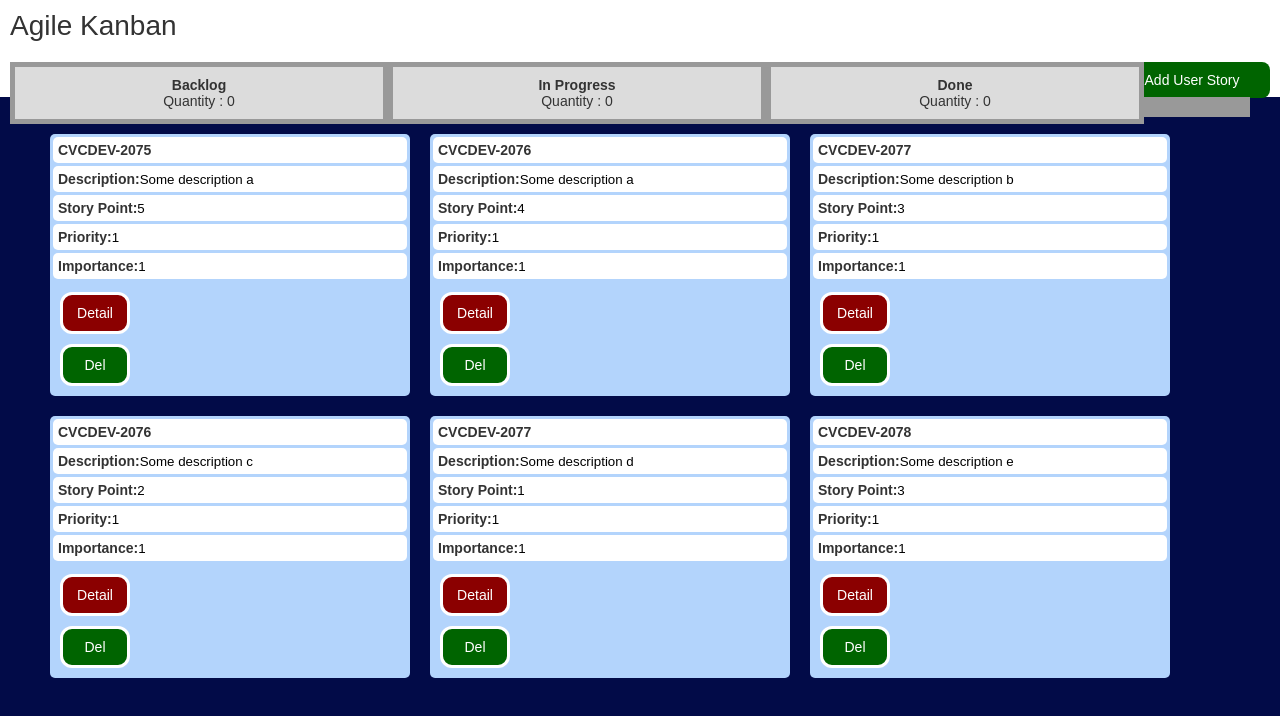
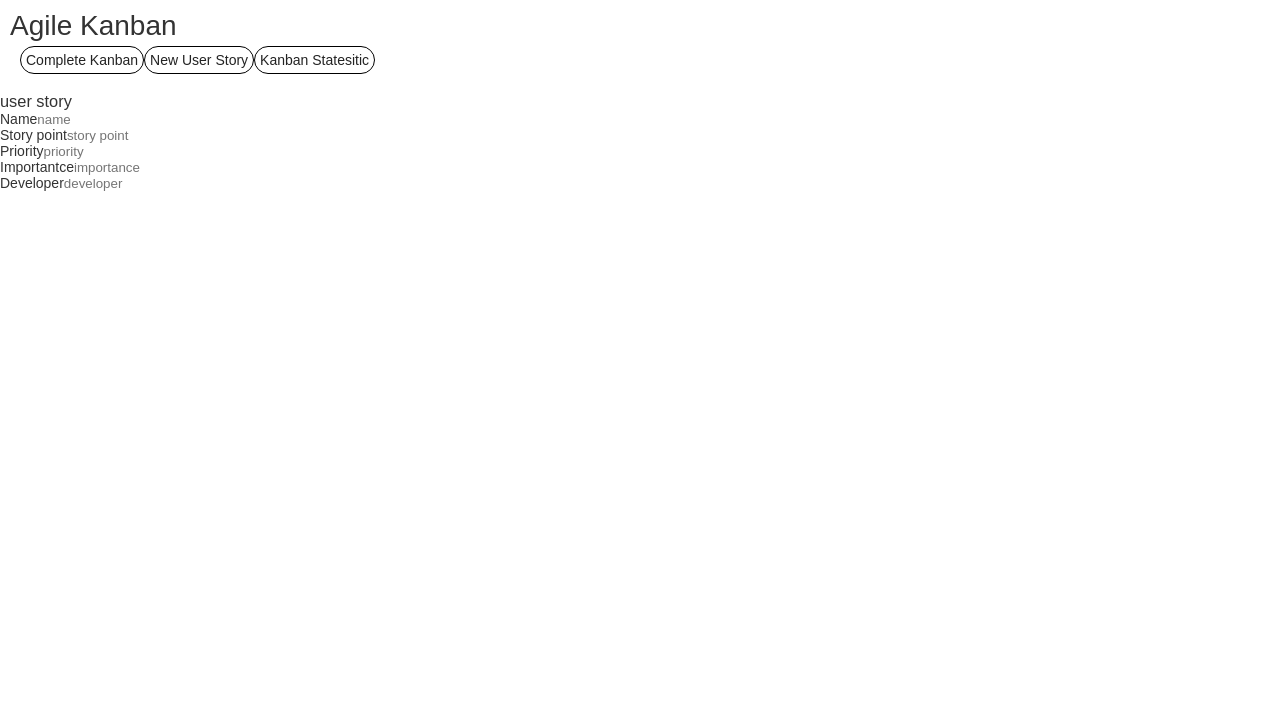
Before and after one commit to sunny809/AgileKanban, an Angular app: page /usEditor in a window 1280 px wide. Shown: the top 716 px of the page. Built offline with nearby package versions, Linux system fonts and the light colour scheme.

Commit message:
adding userstory layout, and layout enhancment.

```diff
--- a/src/app/app.component.css
+++ b/src/app/app.component.css
@@ -1,5 +1,13 @@
+/* the common css*/
+body { text-align: center; font-family:arial;margin:0; padding:0; background: #FFF;  color:#000;}
+div,form,img,ul,ol,li,dl,dt,dd {margin: 0; padding: 0; border: 0; }
+li{list-style-type:none;}
+img{vertical-align:top;}
+h1,h2,h3,h4,h5,h6 { margin:0; padding:0; font-weight:normal;}
+
+
 .header-bar {
-  /*background-color: #020B48;*/
+  /* background-color: #020B48; */
   background-color: white;
   margin: 0px;
   padding: 10px;
@@ -30,3 +38,22 @@
 /*margin: 0px;*/
 /*padding: 10px;*/
 /*}*/
+.nav {
+  border: 1px;
+  border-color: black;
+  height: 30px;
+  /* border-style:solid; */
+  border-radius: 5px;
+  padding: 5px;
+  margin: 5px;
+  /* border: 2px; */
+}
+.nav-link {
+  border-width: 1px;
+  border-color: black;
+  height: 30px;
+  /* border:solid; */
+  border-radius: 15px;
+  padding: 5px;
+  border-style: solid;
+}
--- a/src/app/app.component.html
+++ b/src/app/app.component.html
@@ -1,22 +1,9 @@
-<!--The content below is only a placeholder and can be replaced.-->
-
-  <!--<app-page-tailer></app-page-tailer>-->
-<div ngClass="header-bar">
+<div class='header-bar'>
   <h1>{{title}}</h1>
+  <nav class='nav'>
+    <a class='nav-link' routerLink="/kanban">Complete Kanban</a>
+    <a class='nav-link' routerLink="/usEditor">New User Story</a>
+    <a class='nav-link' routerLink="/usEditor">Kanban Statesitic</a>
+  </nav>
 </div>
-<app-kanban>
-
-</app-kanban>
-<!--
-<ul>
-  <li>
-    <h2><a target="_blank" rel="noopener" href="https://angular.io/tutorial">Tour of Heroes</a></h2>
-  </li>
-  <li>
-    <h2><a target="_blank" rel="noopener" href="https://github.com/angular/angular-cli/wiki">CLI Documentation</a></h2>
-  </li>
-  <li>
-    <h2><a target="_blank" rel="noopener" href="https://blog.angular.io/">Angular blog</a></h2>
-  </li>
-</ul>
--->
+<router-outlet></router-outlet>
--- a/src/app/kanban-header/kanban-header.component.css
+++ b/src/app/kanban-header/kanban-header.component.css
@@ -1,22 +1,25 @@
 .main-header {
-  background-color: white;
+  /* background-color: white; */
   /*float: none;*/
-  margin: 0px;
-  padding: 10px;
+  /* margin: 0px; */
+  /* padding: 10px; */
   height: 45px;
-
+  width: auto;
 }
 
 .header-column {
   text-align: center;
   background-color: gainsboro;
-  padding: 10px 30px 10px;
+  margin: 10px;
+  padding: 10px;
   border: solid;
-  border-color: #999999;
-  border-width: 5px;
+  /* border-color: #999999; */
+  /* border-width: 5px; */
   width: 30%;
-  height: auto;
+  height: 50px;
   float: left;
+  border-style: solid;
+  border-width: 1px;
 }
 
 .header-addnew {
--- a/src/app/kanban-header/kanban-header.component.html
+++ b/src/app/kanban-header/kanban-header.component.html
@@ -1,4 +1,4 @@
-<div class="main-header">
+<div>
   <div class="header-column"><b>Backlog</b>
     <div>Quantity : {{backLogQty}}</div>
   </div>
@@ -8,5 +8,5 @@
   <div class="header-column"><b>Done</b>
     <div>Quantity : {{doneQty}}</div>
   </div>
-  <div class="header-addnew" onclick="addNewUserStory() ">Add User Story</div>
+  <!-- <div class="header-addnew" onclick="addNewUserStory() ">Add User Story</div> -->
 </div>
--- a/src/app/kanban.service.ts
+++ b/src/app/kanban.service.ts
@@ -7,16 +7,17 @@ import {UserStory} from './UserStory';
 @Injectable()
 export class KanbanService {
 
-  userStory = [];
-  backLogCount = 0;
-  inProgressCount = 0;
-  doneCount = 0;
+  public userStory: UserStory[] = [];
+  backLogCount: number;
+  inProgressCount: number;
+  doneCount: number;
 
   constructor() {
     this.userStory = USER_STORYS;
     this.backLogCount = 0;
     this.inProgressCount = 0;
     this.doneCount = 0;
+    console.log('constructor done');
   }
 
   getUserStory(): UserStory[] {
@@ -42,26 +43,53 @@ export class KanbanService {
 
   refreshStat() {
     console.log('into the refresh state');
-    this.userStory.forEach(function (currentItem, index, userStory) {
+    console.log('inside' + this.backLogCount);
+
+    for (let i = 0; i < this.userStory.length; i++ ) {
+      const currentItem = this.userStory[i];
       const progress = currentItem.progress;
-      console.log('progress flag:' + progress);
+      // console.log('progress flag:' + progress);
+      // console.log('backLogCount' + this.backLogCount);
       switch (progress) {
-        case 1: this.backLogCount += 1;
-          alert('1');
+        case 1:
+          this.backLogCount--;
+          // alert('1');
           break;
-        case 2: this.inProgressCount += 1;
+        case 2:
+          this.inProgressCount--;
           // console.log('case 2');
-          alert('2');
+          // alert('2');
           break;
-        case 3: this.doneCount += 1;
-          alert('3');
+        case 3:
+          this.doneCount--;
+          // alert('3');
           break;
         default: alert('default');
           // console.log('case default');
           break;
       }
-      // console.log('backlog:' + this.backLogCount + '\nprogress:' + this.inProgressCount + '\ndone:' + this.doneCount);
-    });
+    }
+    // this.userStory.forEach(function (currentItem, index, userStory) {
+    //   const progress = currentItem.progress;
+    //   console.log('progress flag:' + progress);
+    //   console.log('backLogCount' + this.backLogCount);
+    //   switch (progress) {
+    //     case 1: this.backLogCount++;
+    //       alert('1');
+    //       break;
+    //     case 2: this.inProgressCount++;
+    //       // console.log('case 2');
+    //       alert('2');
+    //       break;
+    //     case 3: this.doneCount++;
+    //       alert('3');
+    //       break;
+    //     default: alert('default');
+    //       // console.log('case default');
+    //       break;
+    //   }
+    console.log('backlog:' + this.backLogCount + '\nprogress:' + this.inProgressCount + '\ndone:' + this.doneCount);
+    // });
   }
 
   getBackLogList(): UserStory[] {
--- /dev/null
+++ b/src/app/user-story-editor/user-story-editor.component.html
@@ -0,0 +1,20 @@
+
+<div>
+  <div><h3>user story {{userStory.id}}</h3></div>
+  <div>
+    <div><label>Name</label><input placeholder="name"></div>
+    <div>
+    <label>Story point</label><input placeholder="story point">
+  </div>
+  <div>
+    <label>Priority</label><input placeholder="priority">
+  </div>
+  <div>
+    <label>Importantce</label><input placeholder="importance">
+  </div>
+  <div>
+    <label>Developer</label><input placeholder="developer">
+  </div>
+    <!-- <label>name</label> -->
+  </div>
+</div>
--- /dev/null
+++ b/src/app/user-story-editor/user-story-editor.component.ts
@@ -0,0 +1,21 @@
+import { Component, OnInit } from '@angular/core';
+// import { UserStory } from '../user-story';
+import {UserStory} from '../UserStory';
+
+@Component({
+  selector: 'app-user-story-editor',
+  templateUrl: './user-story-editor.component.html',
+  styleUrls: ['./user-story-editor.component.css']
+})
+export class UserStoryEditorComponent implements OnInit {
+
+  userStory: UserStory;
+
+  constructor() {
+    this.userStory = new UserStory();
+  }
+
+  ngOnInit() {
+  }
+
+}
--- a/src/styles.css
+++ b/src/styles.css
@@ -17,7 +17,7 @@ body {
   /*font-family: "Microsoft YaHei";*/
   font-size: 14px;
   color: #333;
-  background-color: #020B48;
+  background-color: white;
 }
 
 h1, h2, h3, h4, h5, h6 {
@@ -97,3 +97,8 @@ textarea {
   *display: inline;
   *zoom: 1;
 }
+
+.a:link {color: #1f3a87; text-decoration:none;}
+.a:visited {color: #83006f;text-decoration:none;}
+.a:hover {color: #bc2931; text-decoration:underline;}
+.a:active {color: #bc2931;}
```
Also changed, not shown: src/app/app-routing.module.ts (added, +25 -0 lines), src/app/app.module.ts (+6 -2 lines), src/app/user-story-editor/user-story-editor.component.css (added), 1 other file (tests, documents, lock files or other folders).
